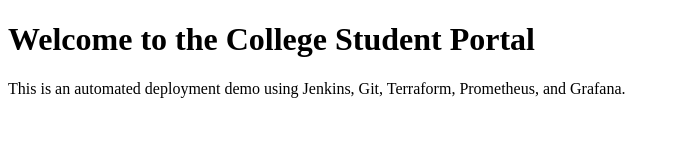
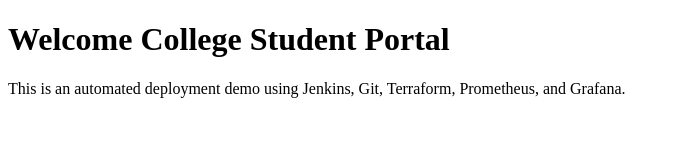
Before and after one commit to Cheasath/student-portal, a plain HTML site: page index.html in a window 1280 px wide. Shown: the whole page, without its empty margins (0-680 px from the left). Drawn offline with Linux system fonts and the light colour scheme.

Commit message:
Update index.html

```diff
--- a/index.html
+++ b/index.html
@@ -6,7 +6,7 @@
     <title>College Student Portal</title>
 </head>
 <body>
-    <h1>Welcome to the College Student Portal</h1>
+    <h1>Welcome College Student Portal</h1>
     <p>This is an automated deployment demo using Jenkins, Git, Terraform, Prometheus, and Grafana.</p>
 </body>
 </html>
```
